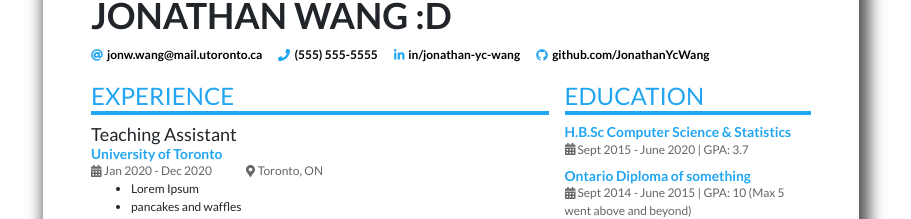
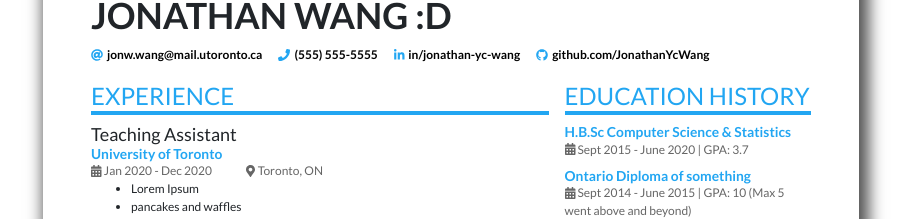
Before and after one commit to MuffinTheDragon/Resume-Builder, a React (Create React App) app in the folder frontend/: page / in a window 1280 px wide. Shown: the part 110-329 px from the top of the page, without its empty margins (7-918 px from the left). Built offline with nearby package versions, Linux system fonts and the light colour scheme.

Commit message:
[CHED-42] Add conditional rendering to resume headers

```diff
--- a/frontend/src/components/Resume/Resume.js
+++ b/frontend/src/components/Resume/Resume.js
@@ -21,6 +21,12 @@ const Resume = ({resume}) => {
 
     let component;
     for (let key in resume) {
+        if (key !== "Personal" && resume[key].length !== 0){
+            let header = key.replace(/([A-Z])/g, ' $1').replace(/^./, ((str) => {
+                return str.toUpperCase();
+            }));
+            resumeComponents[key].push(<HeaderTemplate header={header}/>)
+        }
         for (let i=0; i < resume[key].length; i++){
             let data = resume[key][i];
             let isCollection = false;
@@ -54,19 +60,13 @@ const Resume = ({resume}) => {
             <PersonalTemplate name={resume.Personal.name} email={resume.Personal.email} telephone={resume.Personal.telephone} linkedin={resume.Personal.linkedin} github={resume.Personal.github}/>
             <div class="d-flex pl-5 pr-5 pb-5">
                 <div class={"mr-3 " + styles.w65}>
-                    <HeaderTemplate header="Experience"/>
                     {resumeComponents.Experience}
-                    <HeaderTemplate header="Projects"/>
                     {resumeComponents.Projects}
                 </div>
                 <div class={styles.w35}>
-                    <HeaderTemplate header="Education"/>
                     {resumeComponents.EducationHistory}
-                    <HeaderTemplate header="Achievements"/>
                     {resumeComponents.Achievements}
-                    <HeaderTemplate header="Skills"/>
                     {resumeComponents.Skills}
-                    <HeaderTemplate header="Course Work"/>
                     {resumeComponents.CourseWork}
 
                 </div>
```
